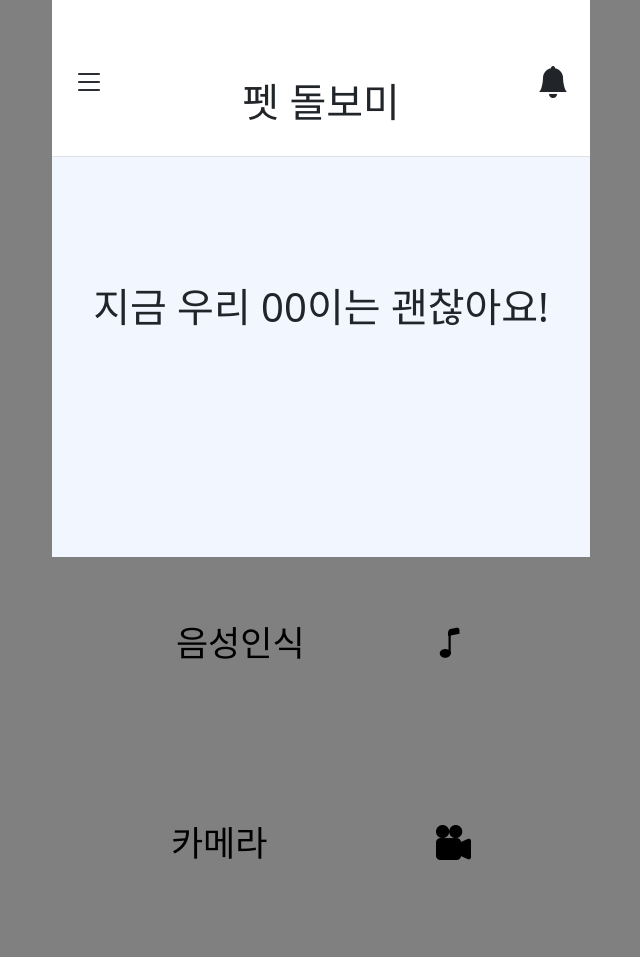
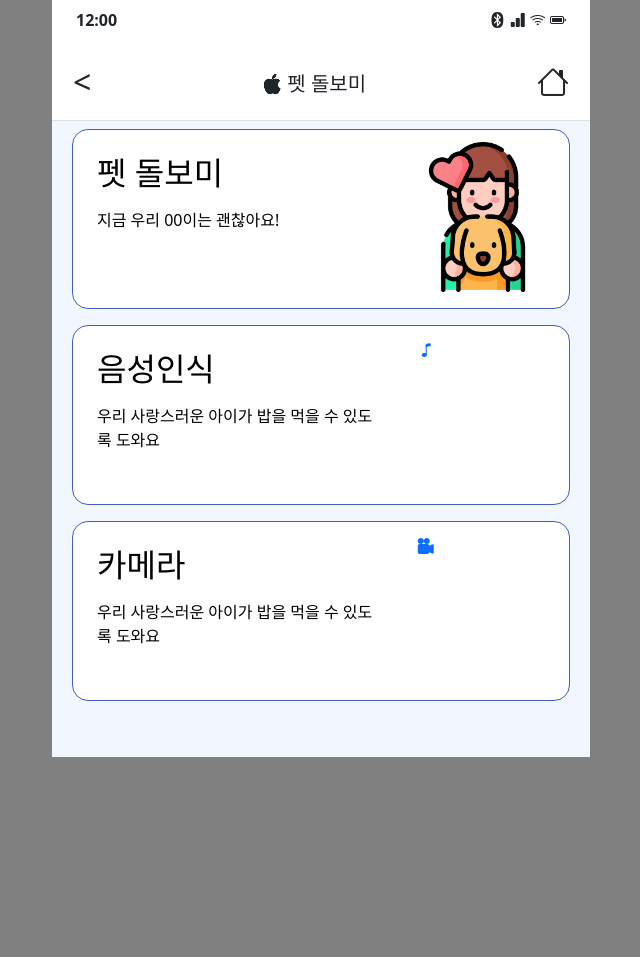
Before and after one commit to gabrielyoon7/pet-care-demo, a website: page src/page/pet-care/pet-care-mainpage.html in a window 1280 px wide. Shown: the whole page, without its empty margins (319-959 px from the left). After the commit the page ends 800 px from the top, so only its background shows below. Drawn offline with nearby package versions, Linux system fonts and the light colour scheme.

Commit message:
펫 돌보미 테마 수정

```diff
--- a/src/page/pet-care/pet-care-mainpage.html
+++ b/src/page/pet-care/pet-care-mainpage.html
@@ -1,11 +1,15 @@
 <!DOCTYPE html>
 <html>
+
 <head>
     <meta charset="UTF-8">
     <meta http-equiv="X-UA-Compatible" content="IE=edge">
     <meta name="viewport" content="width=device-width, initial-scale=1.0">
-        <link href="https://cdn.jsdelivr.net/npm/bootstrap@5.1.3/dist/css/bootstrap.min.css" rel="stylesheet" integrity="sha384-1BmE4kWBq78iYhFldvKuhfTAU6auU8tT94WrHftjDbrCEXSU1oBoqyl2QvZ6jIW3" crossorigin="anonymous">
-        <script src="https://cdn.jsdelivr.net/npm/bootstrap@5.1.3/dist/js/bootstrap.bundle.min.js" integrity="sha384-ka7Sk0Gln4gmtz2MlQnikT1wXgYsOg+OMhuP+IlRH9sENBO0LRn5q+8nbTov4+1p" crossorigin="anonymous"></script>
+    <link href="https://cdn.jsdelivr.net/npm/bootstrap@5.1.3/dist/css/bootstrap.min.css" rel="stylesheet"
+        integrity="sha384-1BmE4kWBq78iYhFldvKuhfTAU6auU8tT94WrHftjDbrCEXSU1oBoqyl2QvZ6jIW3" crossorigin="anonymous">
+    <script src="https://cdn.jsdelivr.net/npm/bootstrap@5.1.3/dist/js/bootstrap.bundle.min.js"
+        integrity="sha384-ka7Sk0Gln4gmtz2MlQnikT1wXgYsOg+OMhuP+IlRH9sENBO0LRn5q+8nbTov4+1p"
+        crossorigin="anonymous"></script>
     <script src="https://code.jquery.com/jquery-latest.min.js"></script>
     <script src="/theme/js/main.js"></script>
     <link rel="stylesheet" href="https://cdn.jsdelivr.net/npm/bootstrap-icons@1.7.2/font/bootstrap-icons.css">
@@ -16,8 +20,8 @@
 
 
 <body>
-        <div class="text-center" >
-            <div class="container-mobile" >
+    <div class="text-center">
+        <div class="container-mobile">
             <div class="bg-white sticky-top">
                 <!-- 상태바 시작-->
                 <div class="d-flex justify-content-between pt-2 px-4" id="status-bar">
@@ -31,44 +35,118 @@
                 </div>
                 <!-- 상태바 끝-->
                 <!-- 상단바 시작-->
-                    <div class="border-bottom d-flex justify-content-between pt-3 px-2" >
+                <div class="border-bottom d-flex justify-content-between pt-3 px-2">
                     <div class="my-2">
-                            <button class="btn btn-default" type="button" onclick="location.href='../my-page' ">
-                              <h2 class="m-0"><i class="bi bi-list"></i></h2>
+                        <button class="btn btn-default" type="button" onclick="history.back(); ">
+                            <h2 class="m-0">
+                                < </h2>
                         </button>
                     </div>
-                        <div class="my-2 py-3" style="font-size:30pt">
-                            펫 돌보미
+                    <div class="my-2 py-3">
+                        <h5 class="m-0"><i class="bi bi-apple"></i> 펫 돌보미</h5>
                     </div>
                     <div class="my-2">
-                            <button class="btn btn-default" type="button" onclick="location.href='../notification' ">
-                              <h2 class="m-0"><i class="bi bi-bell-fill"></i></h2>
+                        <button class="btn btn-default" type="button" onclick="location.href='home'; ">
+                            <h2 class="m-0"><i class="bi bi-house"></i></h2>
                         </button>
                     </div>
                 </div>
                 <!-- 상단바 끝 -->
             </div>
-                <div id="main-content" class="px-4 pb-5" style=" height:400px; font:bold; font-size:30pt;  ">
-                    <div id="home-center" >
-                        <!-- 메인 컨텐츠 시작 -->
-                        <p></br></br>지금 우리 00이는 괜찮아요!</p>
+
+            <div id="main-content" class="px-4 pb-5">
+                <div id="home-center">
+                    <div class="row">
+                        <div class="col-12 p-0" id="petCare">
+                            <a class="text-decoration-none" href="#" id="care">
+                                <div class="card m-2 p-2 " style="height: 180px;">
+                                    <div style="display: flex;">
+                                        <div style="float: left; width: 66%;">
+                                            <header class="m-3">
+                                                <h2 class="text-start font1" style="color: black;">펫 돌보미</h2>
+                                            </header>
+                                            <main class="text-start mx-3" style="color: black;">
+                                                지금 우리 00이는 괜찮아요!
+                                            </main>
+                                        </div>
+                                        <div class="m-1" style="float: left; width: 10%;"><img src="/page/dog.png"
+                                                style="width: 150px; height: 150px;"></div>
+                                    </div>
+                                </div>
+                            </a>
+                        </div>
+                    </div>
+                    <div class="row">
+                        <div class="col-12 p-0" id="petCare">
+                            <a class="text-decoration-none" href="/pet-care/sound" id="care">
+                                <div class="card m-2 p-2" style="height: 180px;">
+                                    <div style="display: flex;">
+                                        <div style="float: left; width: 66%;">
+                                            <header class="m-3">
+                                                <h2 class="text-start font1" style="color: black;">음성인식</h2>
+                                            </header>
+                                            <main class="text-start mx-3" style="color: black;">우리 사랑스러운 아이가 밥을 먹을 수 있도록
+                                                도와요</main>
+                                        </div>
+                                        <div class="m-1" style="float: left; width: 10%;">
+                                            <!-- <img src="/page/dog.png" style="width: 150px; height: 150px;"> -->
+                                            <i class="bi bi-music-note"></i>
+                                        </div>
+                                    </div>
+                                </div>
+                            </a>
+                        </div>
+                    </div>
+                    <div class="row">
+                        <div class="col-12 p-0" id="petCare">
+                            <a class="text-decoration-none" href="/pet-care/camera" id="care">
+                                <div class="card m-2 p-2" style="height: 180px;">
+                                    <div style="display: flex;">
+                                        <div style="float: left; width: 66%;">
+                                            <header class="m-3">
+                                                <h2 class="text-start font1" style="color: black;">카메라</h2>
+                                            </header>
+                                            <main class="text-start mx-3" style="color: black;">우리 사랑스러운 아이가 밥을 먹을 수 있도록
+                                                도와요</main>
+                                        </div>
+                                        <div class="m-1" style="float: left; width: 10%;">
+                                            <!-- <img src="/page/dog.png"
+                                                style="width: 150px; height: 150px;"> -->
+                                            <i class="bi bi-camera-reels-fill"></i>
+                                        </div>
+                                    </div>
+                                </div>
+                            </a>
+                        </div>
+                    </div>
                     <!-- 메인 컨텐츠 끝 -->
                 </div>
             </div>
+
+            <!-- <div id="main-content" class="px-4 pb-5" style=" height:400px; font:bold; font-size:30pt;  "> -->
+            <!-- <div id="home-center" > -->
+            <!-- 메인 컨텐츠 시작 -->
+            <!-- <p></br></br>지금 우리 00이는 괜찮아요!</p> -->
+            <!-- 메인 컨텐츠 끝 -->
+            <!-- </div> -->
+            <!-- </div> -->
             <!--음성인식-->
-                <a href="/pet-care/sound" style="color: black; text-decoration: none;"><div style=" height:200px;  border-top:1px solid grey; font-size:40px; ">
-                </br><pre>음성인식      <i class="bi bi-music-note"></i></pre>
+            <!-- <a href="/pet-care/sound" style="color: black; text-decoration: none;"><div style=" height:200px;  border-top:1px solid grey; font-size:40px; "> -->
+            <!-- </br><pre>음성인식      <i class="bi bi-music-note"></i></pre> -->
 
-                </div></a>
+            <!-- </div></a> -->
             <!--펫 카메라-->
-                <a href="/pet-care/camera" style="color: black; text-decoration: none;"><div style=" height:200px;  border-top:1px solid grey; font-size:40px; ">
-                </br><pre>카메라        <i class="bi bi-camera-reels-fill" ></i></pre>
+            <!-- <a href="/pet-care/camera" style="color: black; text-decoration: none;"><div style=" height:200px;  border-top:1px solid grey; font-size:40px; "> -->
+            <!-- </br><pre>카메라        <i class="bi bi-camera-reels-fill" ></i></pre> -->
 
-                </div></a>
+            <!-- </div></a> -->
 
         </div>
     </div>
 
 </body>
+<script>
+    setStatusBar();
+</script>
 
 </html>
```
Lines whose indentation alone changed are shown as unchanged.
